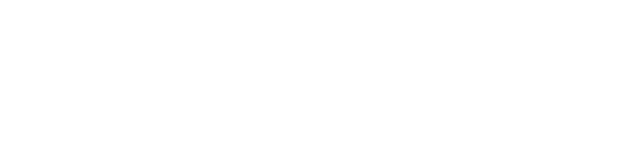
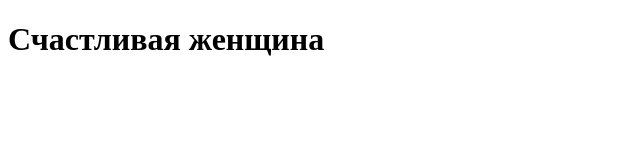
Before and after one commit to Irina14/new-progect, a plain HTML site: page index.html in a window 1280 px wide. Shown: the whole page, without its empty margins (0-640 px from the left). Drawn offline with Linux system fonts and the light colour scheme.

Commit message:
title added

```diff
--- a/index.html
+++ b/index.html
@@ -6,6 +6,6 @@
   <title>Document</title>
 </head>
 <body>
-
+  <h1>Счастливая женщина</h1>
 </body>
 </html>
```
